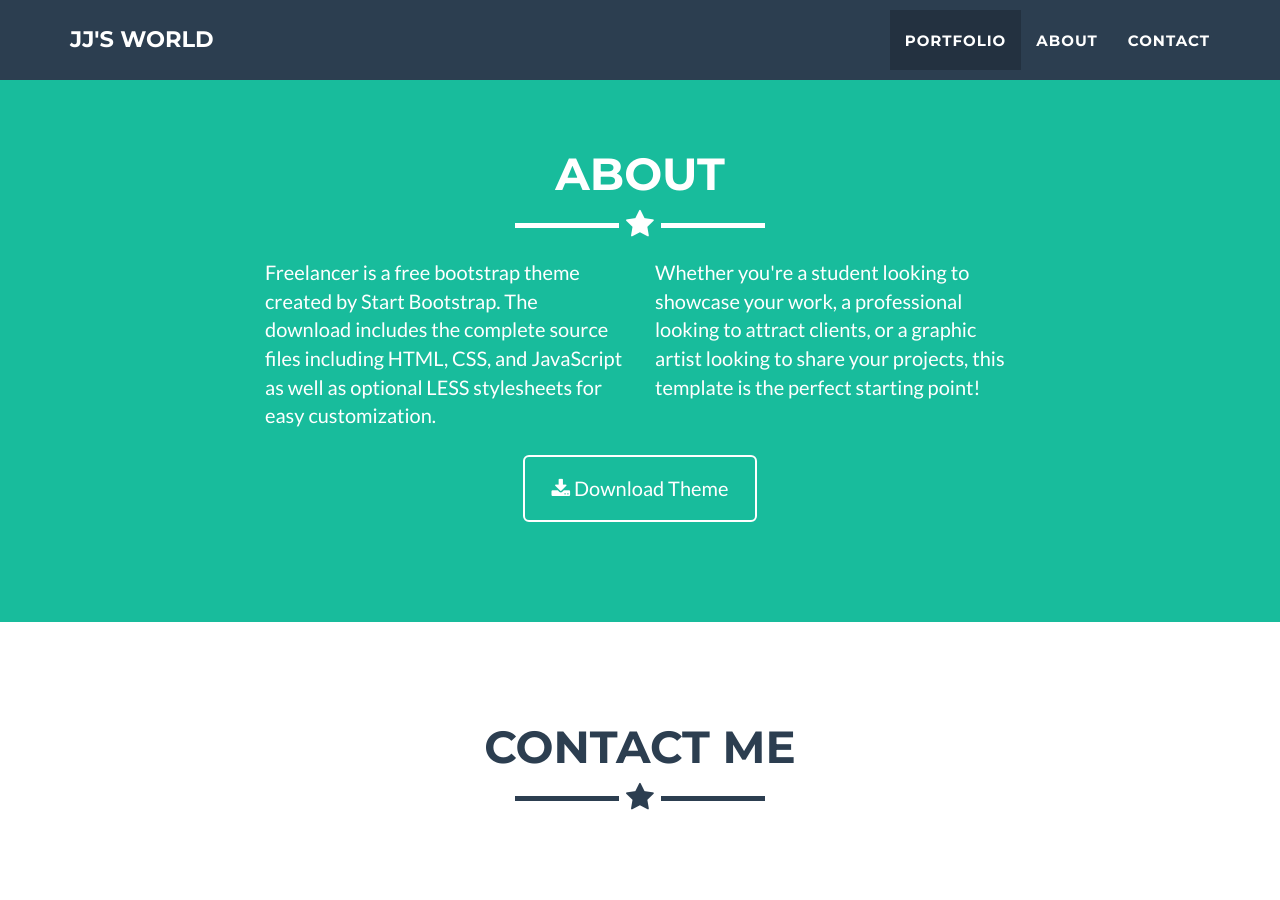
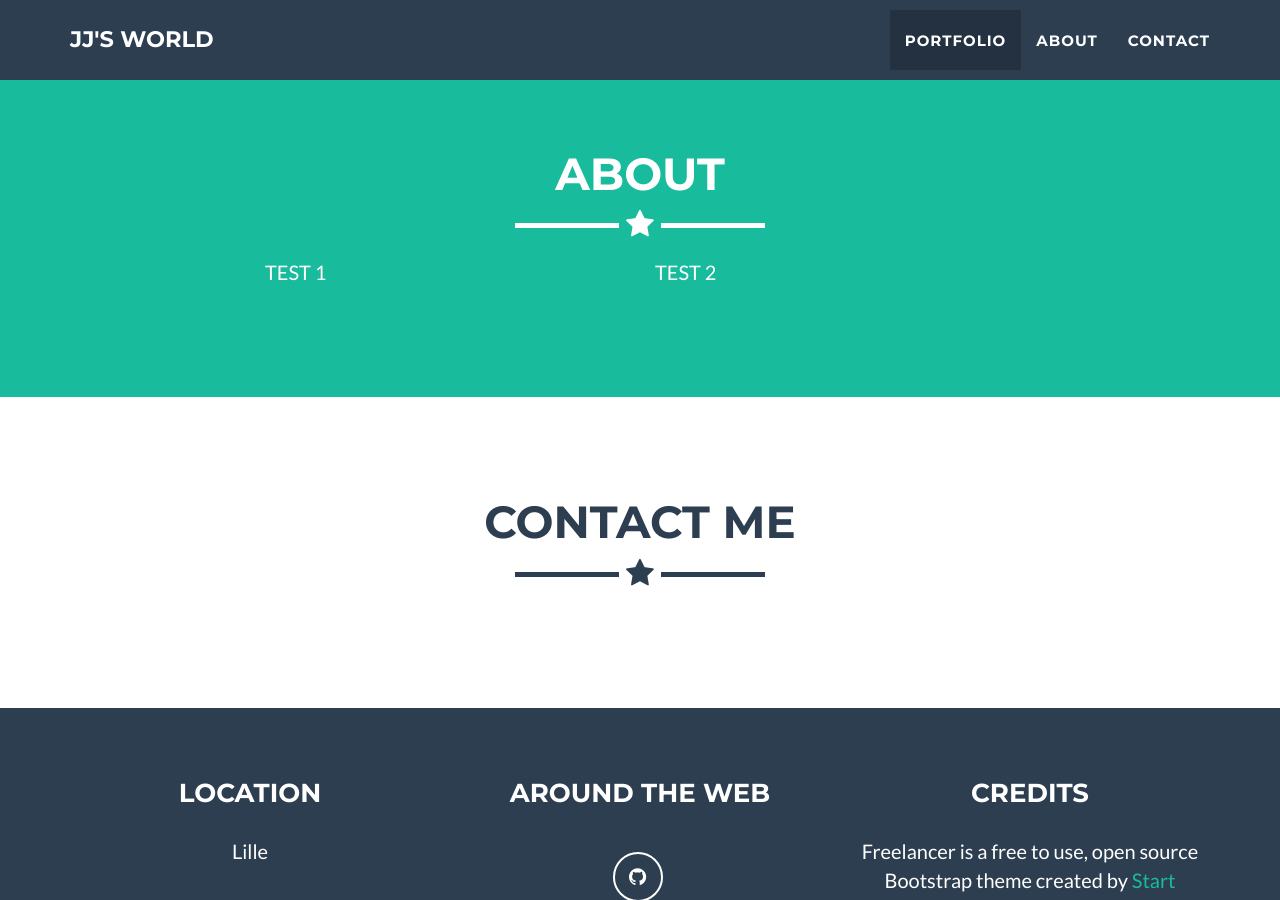
Before and after one commit to jeromelachaud/freelancer-theme, a Jekyll site: the page built from index.html, in a window 1280 px wide and 900 px high, scrolled down 1906 px. Built offline with Jekyll 4.4.1, drawn with Linux system fonts in a browser that asks for light colours; comment, search, counter and statistics services are not loaded.

Commit message:
texte about me

```diff
--- a/_includes/about.html
+++ b/_includes/about.html
@@ -9,15 +9,10 @@
             </div>
             <div class="row">
                 <div class="col-lg-4 col-lg-offset-2">
-                    <p>Freelancer is a free bootstrap theme created by Start Bootstrap. The download includes the complete source files including HTML, CSS, and JavaScript as well as optional LESS stylesheets for easy customization.</p>
+                    <p>TEST 1</p>
                 </div>
                 <div class="col-lg-4">
-                    <p>Whether you're a student looking to showcase your work, a professional looking to attract clients, or a graphic artist looking to share your projects, this template is the perfect starting point! </p>
-                </div>
-                <div class="col-lg-8 col-lg-offset-2 text-center">
-                    <a href="#" class="btn btn-lg btn-outline">
-                        <i class="fa fa-download"></i> Download Theme
-                    </a>
+                    <p>TEST 2 </p>
                 </div>
             </div>
         </div>
```
